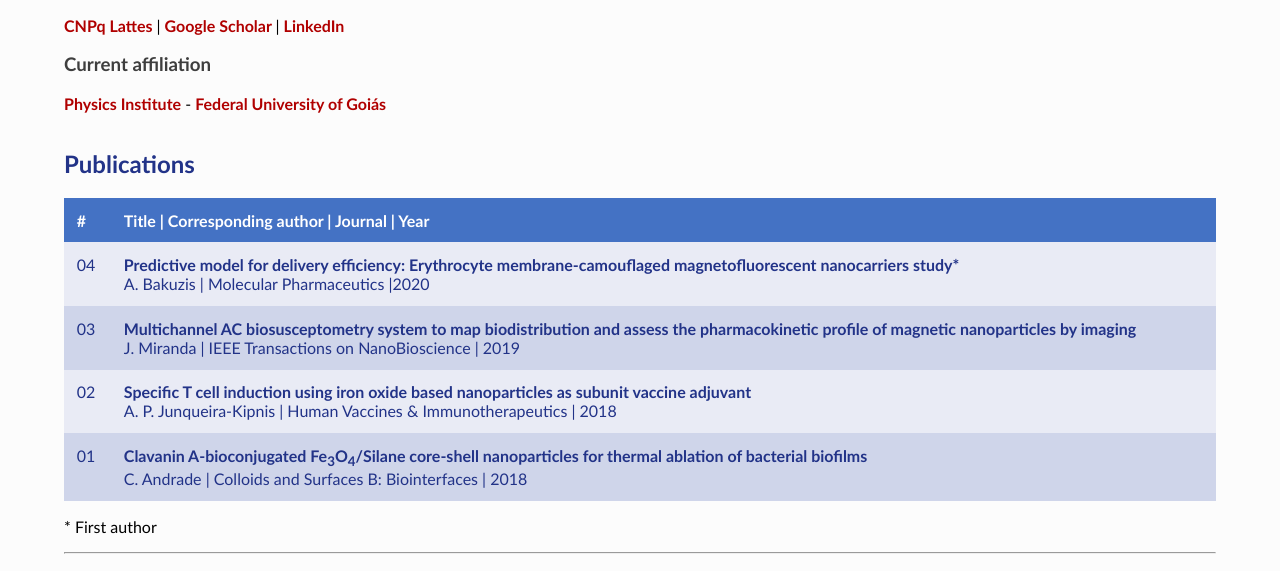
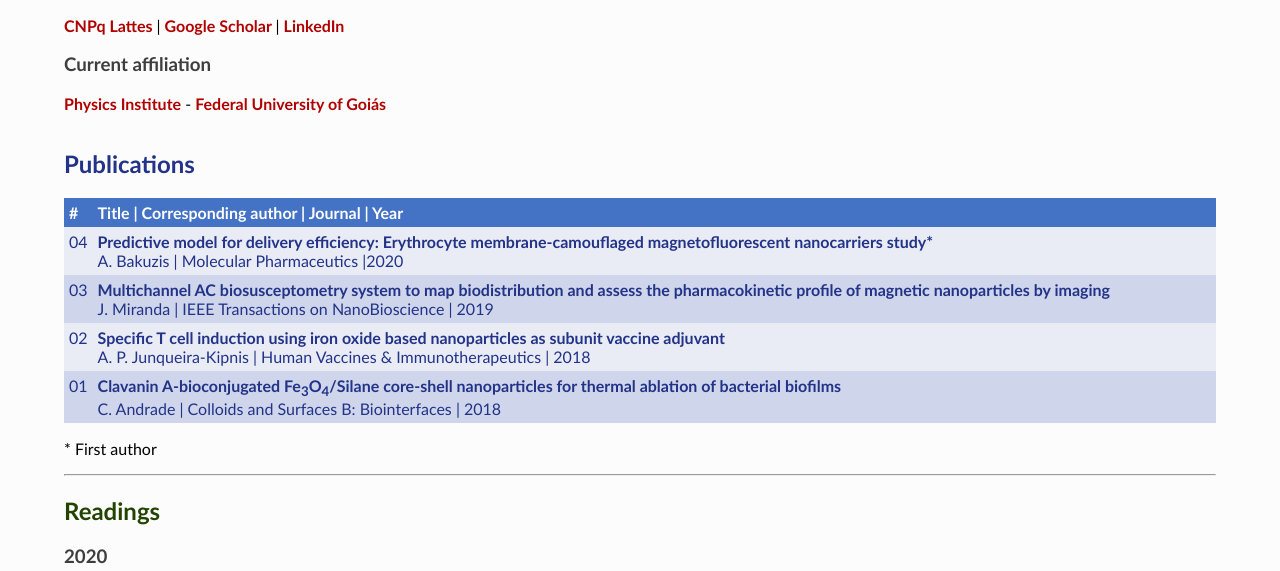
Before and after one commit to aasousajunior/aasousajunior.github.io, a plain HTML site: page index.html in a window 1280 px wide. Shown: the part 207-778 px from the top of the page. Drawn offline with Linux system fonts and the light colour scheme.

Commit message:
Update style.css

```diff
--- a/css/style.css
+++ b/css/style.css
@@ -13,7 +13,7 @@ table {
 
 td, th {
   text-align: left;
-  padding: 1vw;
+  padding: 5px;
   vertical-align: top;
 }
 
@@ -102,3 +102,7 @@ h2 {
 img {
   filter: sepia(40%);
 }
+
+th.number {
+  width: 15px;
+}
```
